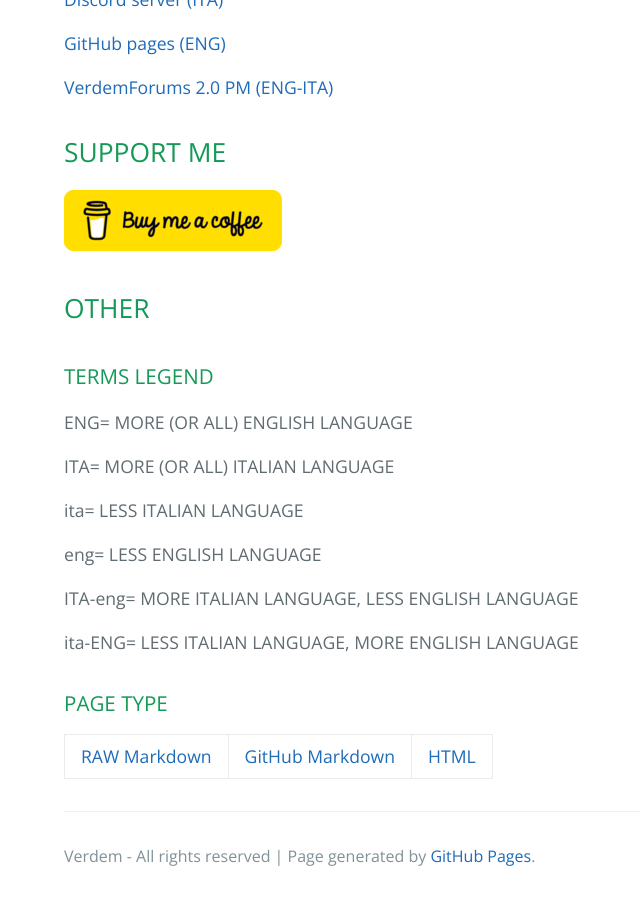
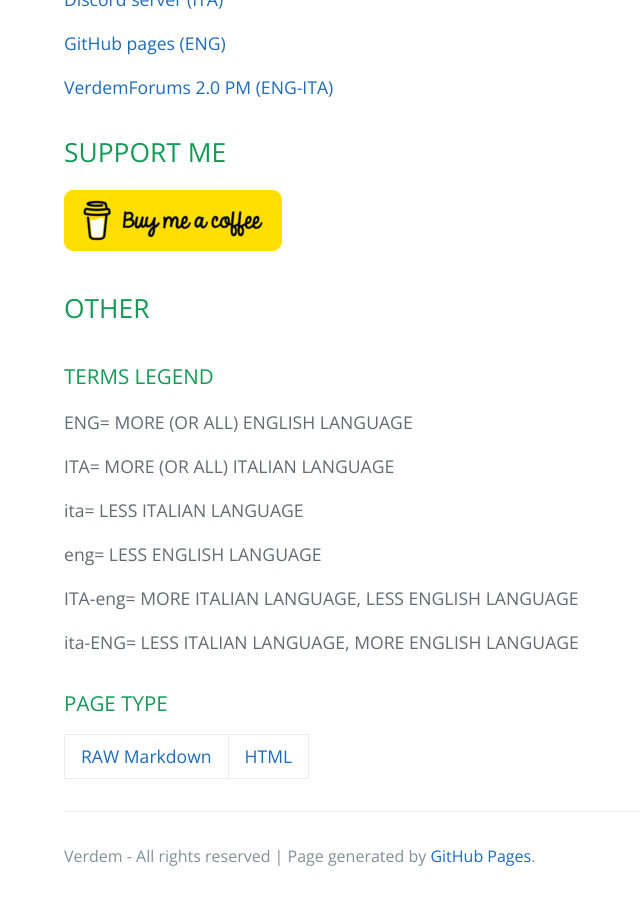
Before and after one commit to Verdem-crypto/verdem-crypto.github.io, a Jekyll site: the page built from index.md, in a window 1280 px wide and 900 px high, scrolled down 2741 px. Shown: the whole window, without its empty margins (160-800 px from the left). Built offline with Jekyll 4.4.1, drawn with Linux system fonts in a browser that asks for light colours; our own code applies the rules of GitHub Pages for plain Markdown files; a script that is not in the unit is left out; the repository's description, which GitHub fills in, is left out.

Commit message:
Update index.md

```diff
--- a/index.md
+++ b/index.md
@@ -113,6 +113,6 @@ ita-ENG= LESS ITALIAN LANGUAGE, MORE ENGLISH LANGUAGE
 
 ### PAGE TYPE
 
-[RAW Markdown](http://verdem-crypto.github.io/index.md) | [GitHub Markdown](http://github.com/Verdem-crypto/verdem-crypto.github.io/blob/main/index.md) | [HTML](http://verdem-crypto.github.io/index.html)
+[RAW Markdown](http://verdem-crypto.github.io/index.md) | [HTML](http://verdem-crypto.github.io/index.html)
 
 <script data-ad-client="ca-pub-5690098405536634" async src="https://pagead2.googlesyndication.com/pagead/js/adsbygoogle.js"></script>
```
